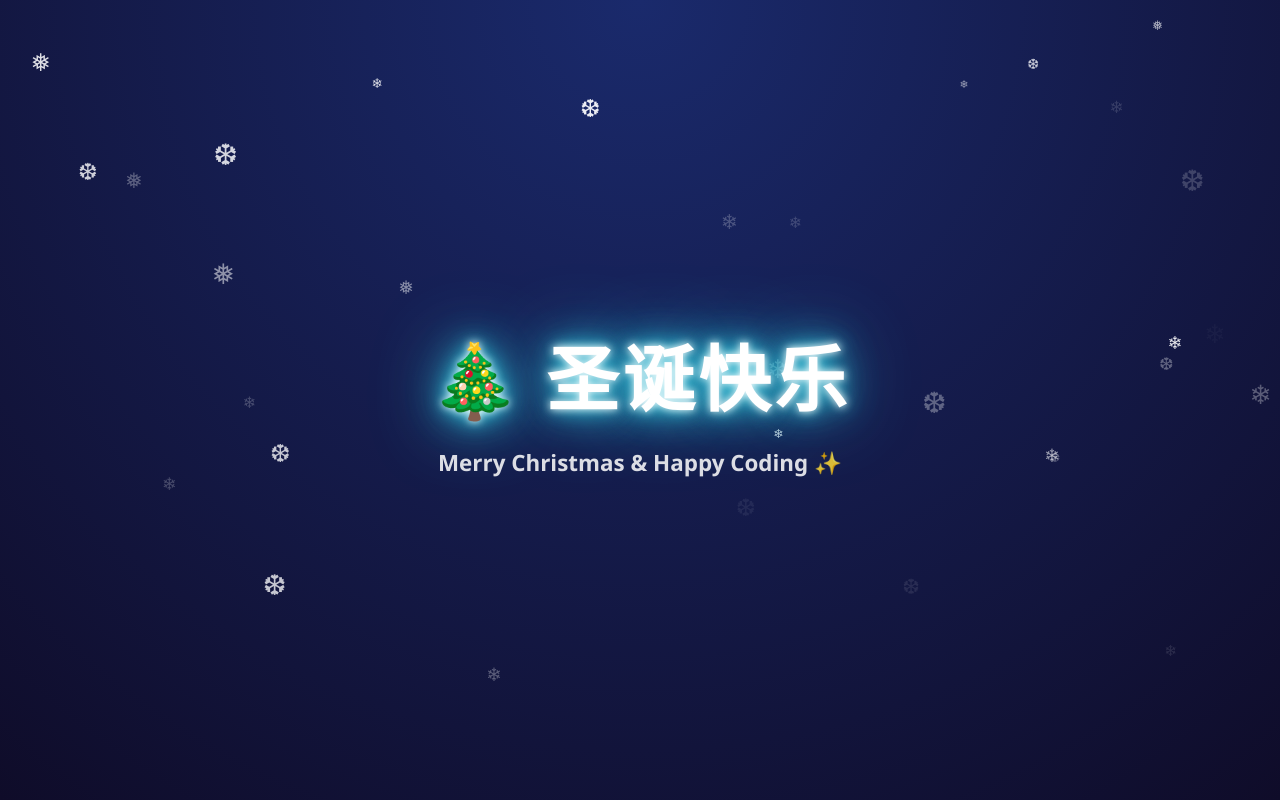
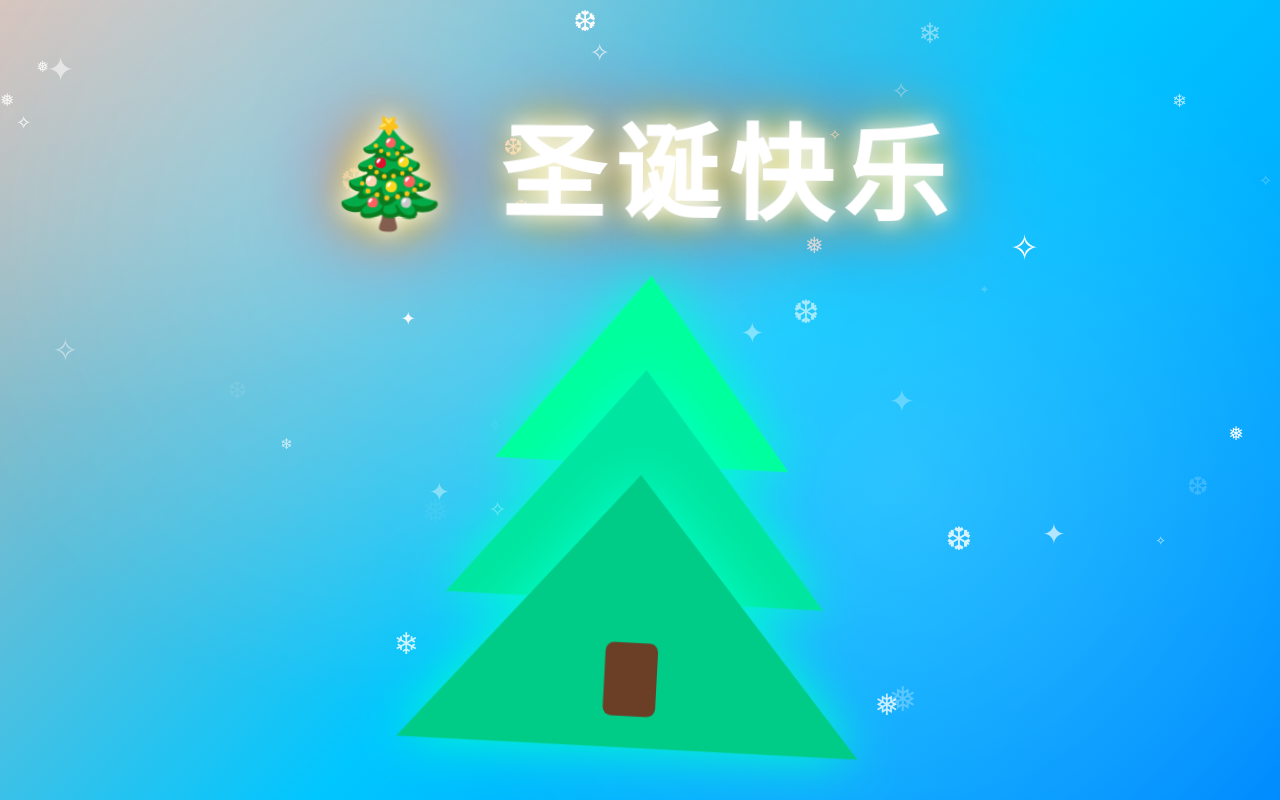
Before and after one commit to bling-ling/00to11.github.io, a plain HTML site: page index.html in a window 1280 px wide. Drawn offline with Linux system fonts and the light colour scheme.

Commit message:
Update index.html

```diff
--- a/index.html
+++ b/index.html
@@ -14,50 +14,119 @@
 
 body {
   height: 100vh;
-      background: radial-gradient(circle at top, #1a2a6c, #0f0c29);
+  background: radial-gradient(circle at top, #fff6, transparent 40%),
+              linear-gradient(135deg, #ff0844, #ffb199, #00c6ff, #0072ff);
+  background-size: 200% 200%;
+  animation: bgMove 12s ease infinite;
   overflow: hidden;
-      display: flex;
-      justify-content: center;
-      align-items: center;
-      font-family: "Segoe UI", sans-serif;
+  font-family: system-ui, -apple-system, "Segoe UI", sans-serif;
   color: white;
 }
 
-    /* 主容器 */
-    .container {
-      text-align: center;
-      z-index: 2;
+@keyframes bgMove {
+  0% { background-position: 0% 50%; }
+  50% { background-position: 100% 50%; }
+  100% { background-position: 0% 50%; }
 }
 
-    /* 圣诞标题 */
-    h1 {
-      font-size: clamp(2.5rem, 6vw, 4.5rem);
-      letter-spacing: 4px;
-      color: #fff;
-      animation: neon 2s infinite alternate;
+/* 光晕 */
+.light {
+  position: fixed;
+  inset: 0;
+  background:
+    radial-gradient(circle at 30% 30%, rgba(255,255,255,0.3), transparent 45%),
+    radial-gradient(circle at 70% 60%, rgba(255,255,255,0.25), transparent 50%);
+  pointer-events: none;
+  animation: pulse 6s ease-in-out infinite;
 }
 
-    h2 {
-      margin-top: 20px;
-      font-size: 1.4rem;
-      opacity: 0.85;
+@keyframes pulse {
+  0%,100% { opacity: 0.6; }
+  50% { opacity: 1; }
 }
 
-    @keyframes neon {
-      from {
+/* 主体 */
+.container {
+  position: relative;
+  z-index: 2;
+  height: 100vh;
+  display: flex;
+  flex-direction: column;
+  justify-content: center;
+  align-items: center;
+}
+
+/* 超大标题 */
+h1 {
+  font-size: clamp(4rem, 10vw, 6.5rem);
+  letter-spacing: 10px;
+  margin-bottom: 40px;
   text-shadow:
-          0 0 5px #fff,
-          0 0 10px #ff004c,
-          0 0 20px #ff004c,
-          0 0 40px #ff004c;
+    0 0 20px #fff,
+    0 0 50px #ffea00,
+    0 0 100px #ff004c;
+  animation: titleFloat 6s ease-in-out infinite;
 }
-      to {
-        text-shadow:
-          0 0 10px #fff,
-          0 0 20px #00f7ff,
-          0 0 40px #00f7ff,
-          0 0 80px #00f7ff;
+
+@keyframes titleFloat {
+  0%   { transform: translateY(0) rotate(0deg); }
+  50%  { transform: translateY(-20px) rotate(2deg); }
+  100% { transform: translateY(0) rotate(0deg); }
 }
+
+/* 圣诞树容器 */
+.tree-wrap {
+  position: relative;
+  width: 320px;
+  height: 420px;
+  animation: treeSpin 10s ease-in-out infinite;
+}
+
+@keyframes treeSpin {
+  0%   { transform: rotate(0deg) scale(1); }
+  50%  { transform: rotate(3deg) scale(1.05); }
+  100% { transform: rotate(0deg) scale(1); }
+}
+
+/* 圣诞树主体（三层） */
+.tree {
+  position: absolute;
+  left: 50%;
+  transform: translateX(-50%);
+  width: 0;
+  height: 0;
+  border-style: solid;
+  filter: drop-shadow(0 0 25px #00ffcc);
+}
+
+.layer1 {
+  top: 0;
+  border-width: 0 140px 180px 140px;
+  border-color: transparent transparent #00ff9d transparent;
+}
+
+.layer2 {
+  top: 90px;
+  border-width: 0 180px 220px 180px;
+  border-color: transparent transparent #00e6a0 transparent;
+}
+
+.layer3 {
+  top: 190px;
+  border-width: 0 220px 260px 220px;
+  border-color: transparent transparent #00cc88 transparent;
+}
+
+/* 树干 */
+.trunk {
+  position: absolute;
+  bottom: 0;
+  left: 50%;
+  transform: translateX(-50%);
+  width: 50px;
+  height: 70px;
+  background: #6b3e26;
+  border-radius: 8px;
 }
 
 /* 雪花 */
@@ -65,48 +134,48 @@
   position: fixed;
   top: -10px;
   color: white;
+  pointer-events: none;
   user-select: none;
-      pointer-events: none;
-      animation-name: fall;
-      animation-timing-function: linear;
+  animation: fall linear;
 }
 
 @keyframes fall {
-      to {
-        transform: translateY(110vh);
-      }
+  to { transform: translateY(110vh); }
 }
 </style>
 </head>
 
 <body>
 
+<div class="light"></div>
+
 <div class="container">
+
   <h1>🎄 圣诞快乐</h1>
-    <h2>Merry Christmas & Happy Coding ✨</h2>
+
+  <div class="tree-wrap">
+    <div class="tree layer1"></div>
+    <div class="tree layer2"></div>
+    <div class="tree layer3"></div>
+    <div class="trunk"></div>
+  </div>
+
 </div>
 
 <script>
-    const snowChars = ["❄", "❅", "❆"];
+const snowIcons = ["❄", "❅", "❆", "✦", "✧"];
 
-    function createSnow() {
+setInterval(() => {
   const snow = document.createElement("div");
   snow.className = "snow";
-      snow.innerText = snowChars[Math.floor(Math.random() * snowChars.length)];
-
-      snow.style.left = Math.random() * window.innerWidth + "px";
-      snow.style.fontSize = Math.random() * 20 + 10 + "px";
+  snow.textContent = snowIcons[Math.floor(Math.random() * snowIcons.length)];
+  snow.style.left = Math.random() * innerWidth + "px";
+  snow.style.fontSize = Math.random() * 24 + 12 + "px";
   snow.style.opacity = Math.random();
-      snow.style.animationDuration = Math.random() * 5 + 5 + "s";
-
+  snow.style.animationDuration = Math.random() * 6 + 4 + "s";
   document.body.appendChild(snow);
-
-      setTimeout(() => {
-        snow.remove();
-      }, 10000);
-    }
-
-    setInterval(createSnow, 150);
+  setTimeout(() => snow.remove(), 10000);
+}, 120);
 </script>
 
 </body>
```
Lines whose indentation alone changed are shown as unchanged.
